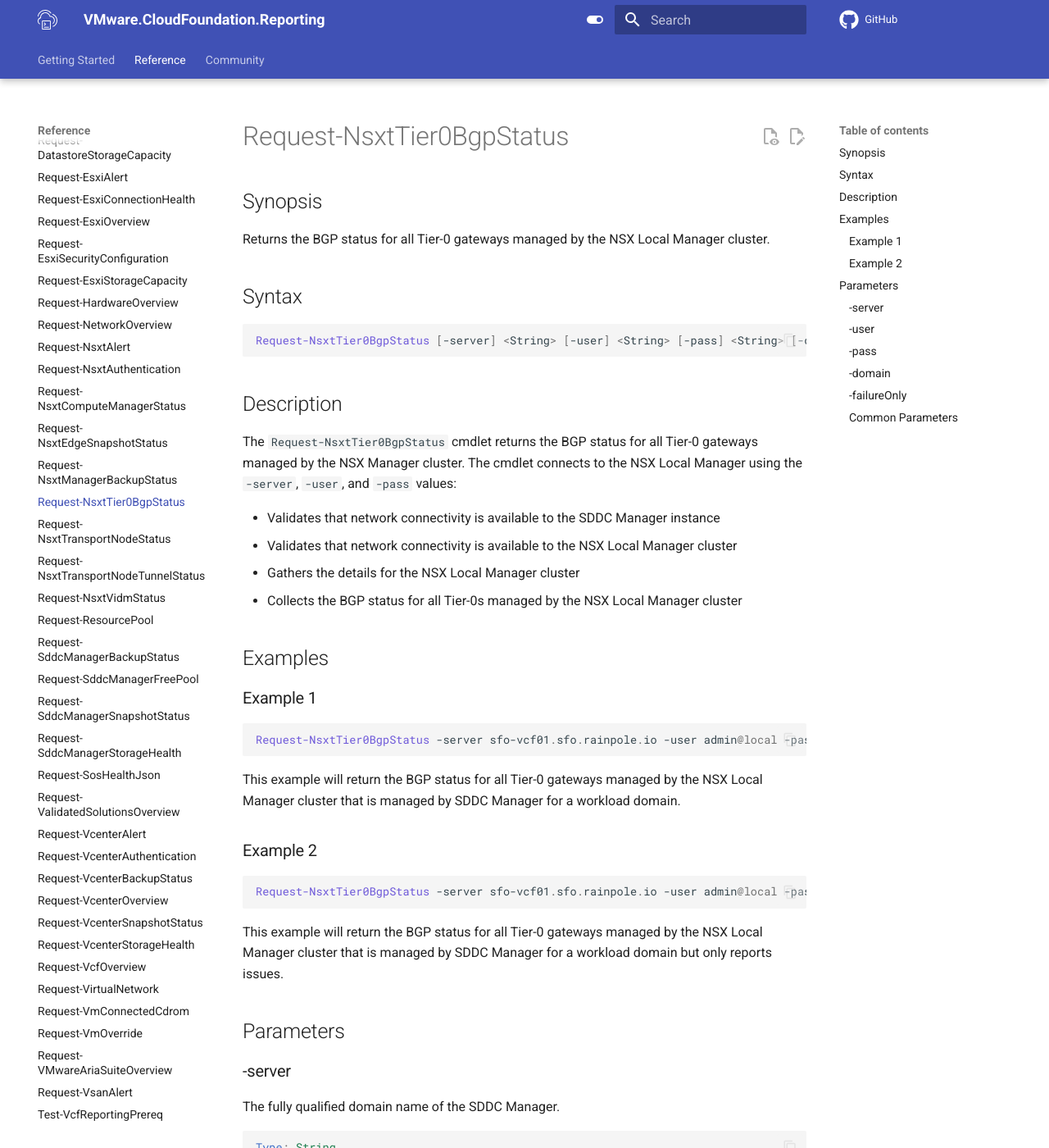
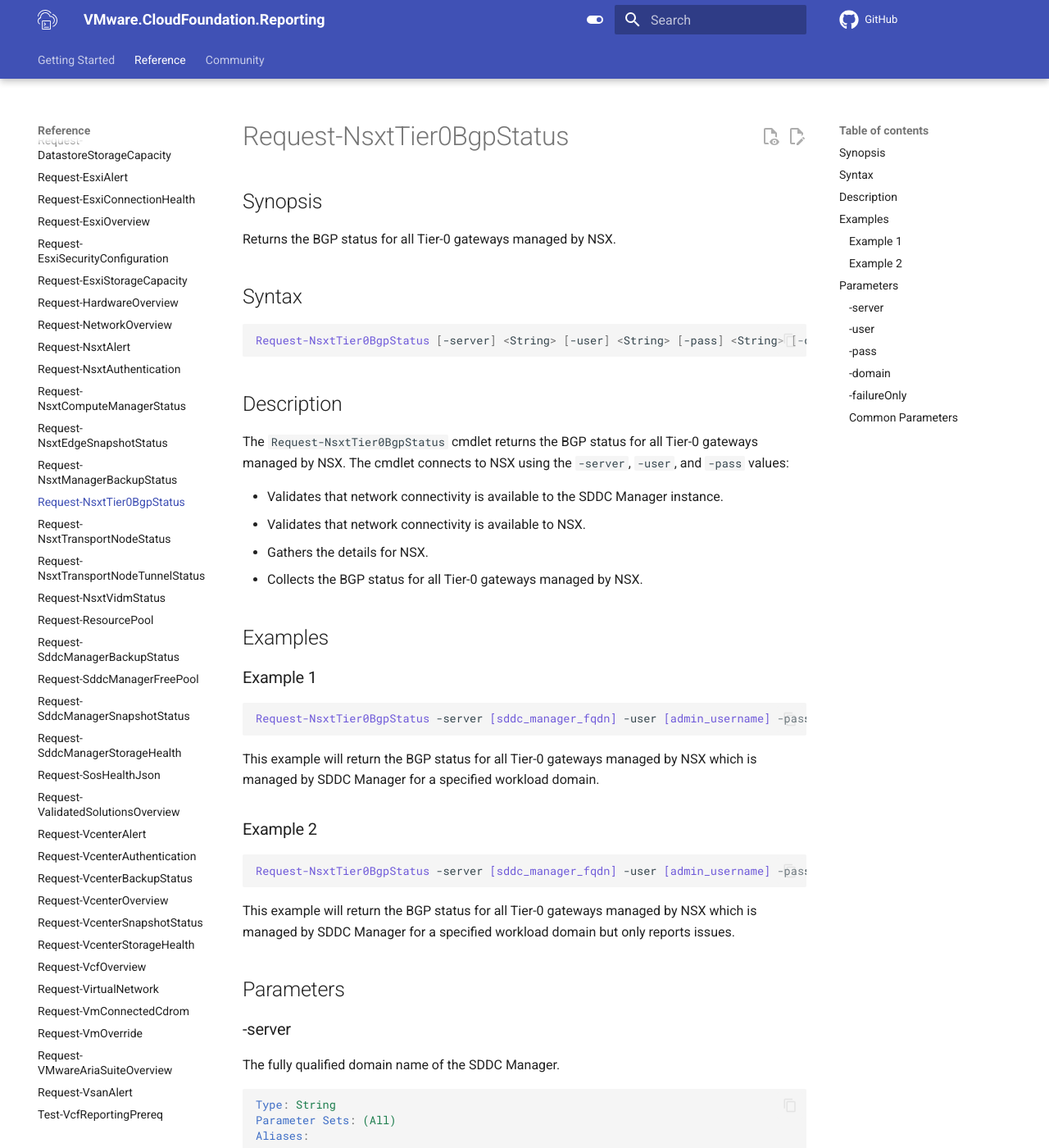
Before and after one commit to vmware/powershell-module-for-vmware-cloud-foundation-reporting, an MkDocs documentation site: the page built from docs/documentation/functions/Request-NsxtTier0BgpStatus.md, in a window 1280 px wide and 1400 px high. Shown: the whole window at 82% size. Built offline with MkDocs 1.6.1 and Material for MkDocs 9.7.7, drawn with Linux system fonts in a browser that asks for light colours; comment, search, counter and statistics services are not loaded; the version menu is left out.

Commit message:
docs:sanitize-more-examples
- Updated Request-NsxtTier0BgpStatus doc to sanitize all the example variables, add brackets and punctuation.
- Updated Request-NsxtTransportNodeStatus doc to sanitize all the example variables, add brackets and punctuation.
- Updated Request-NsxtTransportNodeTunnelStatus doc to sanitize all the example variables, add brackets and punctuation.
- Updated Request-NsxtVidmStatus doc to sanitize all the example variables, add brackets and punctuation.
- Updated Request-ResourcePool doc to sanitize all the example variables, add brackets and punctuation.

Signed-off-by: Andy Beltz <andy.beltz@broadcom.com>

````diff
--- a/docs/documentation/functions/Request-NsxtTier0BgpStatus.md
+++ b/docs/documentation/functions/Request-NsxtTier0BgpStatus.md
@@ -2,7 +2,7 @@
 
 ## Synopsis
 
-Returns the BGP status for all Tier-0 gateways managed by the NSX Local Manager cluster.
+Returns the BGP status for all Tier-0 gateways managed by NSX.
 
 ## Syntax
 
@@ -12,31 +12,31 @@ Request-NsxtTier0BgpStatus [-server] <String> [-user] <String> [-pass] <String>
 
 ## Description
 
-The `Request-NsxtTier0BgpStatus` cmdlet returns the BGP status for all Tier-0 gateways managed by the NSX Manager cluster.
-The cmdlet connects to the NSX Local Manager using the `-server`, `-user`, and `-pass` values:
+The `Request-NsxtTier0BgpStatus` cmdlet returns the BGP status for all Tier-0 gateways managed by NSX.
+The cmdlet connects to NSX using the `-server`, `-user`, and `-pass` values:
 
-- Validates that network connectivity is available to the SDDC Manager instance
-- Validates that network connectivity is available to the NSX Local Manager cluster
-- Gathers the details for the NSX Local Manager cluster
-- Collects the BGP status for all Tier-0s managed by the NSX Local Manager cluster
+- Validates that network connectivity is available to the SDDC Manager instance.
+- Validates that network connectivity is available to NSX.
+- Gathers the details for NSX.
+- Collects the BGP status for all Tier-0 gateways managed by NSX.
 
 ## Examples
 
 ### Example 1
 
 ```powershell
-Request-NsxtTier0BgpStatus -server sfo-vcf01.sfo.rainpole.io -user admin@local -pass VMw@re1!VMw@re1! -domain sfo-w01
+Request-NsxtTier0BgpStatus -server [sddc_manager_fqdn] -user [admin_username] -pass [admin_password] -domain [workload_domain_name]
 ```
 
-This example will return the BGP status for all Tier-0 gateways managed by the NSX Local Manager cluster that is managed by SDDC Manager for a workload domain.
+This example will return the BGP status for all Tier-0 gateways managed by NSX which is managed by SDDC Manager for a specified workload domain.
 
 ### Example 2
 
 ```powershell
-Request-NsxtTier0BgpStatus -server sfo-vcf01.sfo.rainpole.io -user admin@local -pass VMw@re1!VMw@re1! -domain sfo-w01 -failureOnly
+Request-NsxtTier0BgpStatus -server [sddc_manager_fqdn] -user [admin_username] -pass [admin_password] -domain [workload_domain_name] -failureOnly
 ```
 
-This example will return the BGP status for all Tier-0 gateways managed by the NSX Local Manager cluster that is managed by SDDC Manager for a workload domain but only reports issues.
+This example will return the BGP status for all Tier-0 gateways managed by NSX which is managed by SDDC Manager for a specified workload domain but only reports issues.
 
 ## Parameters
 
````
Also changed, not shown: docs/documentation/functions/Request-NsxtTransportNodeStatus.md (+10 -10 lines), docs/documentation/functions/Request-NsxtTransportNodeTunnelStatus.md (+9 -9 lines), docs/documentation/functions/Request-NsxtVidmStatus.md (+10 -10 lines), docs/documentation/functions/Request-ResourcePool.md (+7 -7 lines).
